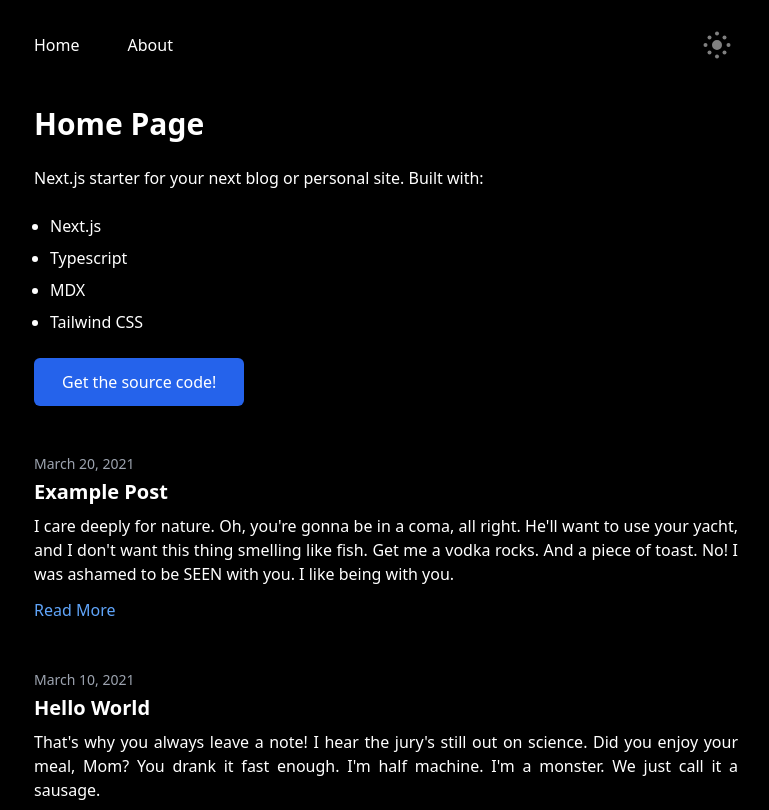
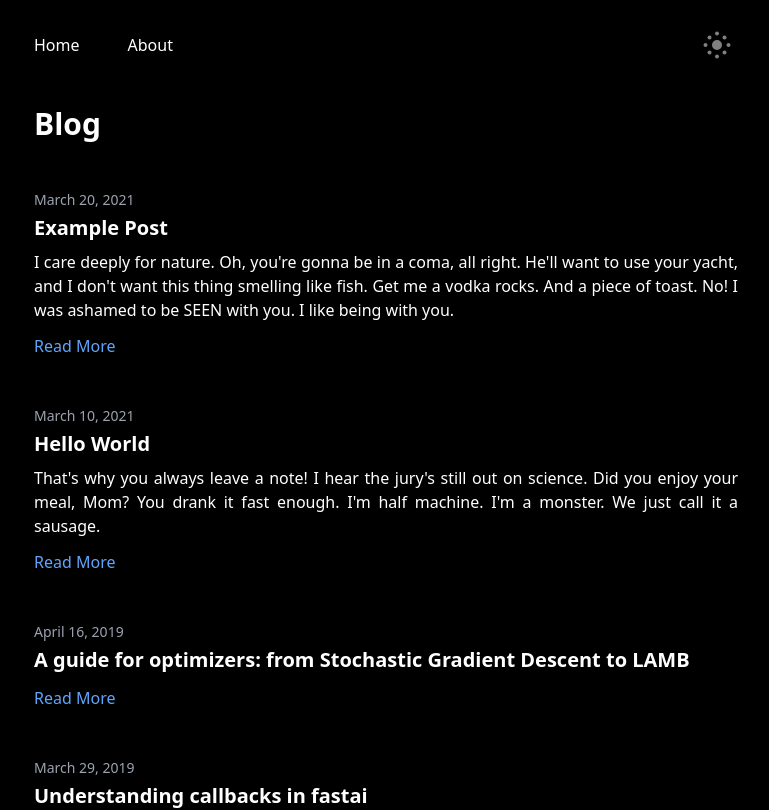
Before and after one commit to pouannes/blog_next, a Next.js app: page / in a window 1280 px wide. Shown: the top 810 px of the page, without its empty margins (254-1023 px from the left). Built offline with nearby package versions, Linux system fonts and the light colour scheme; what @tailwindcss/typography would draw is missing.

Commit message:
remove boilerplate

```diff
--- a/components/Head.tsx
+++ b/components/Head.tsx
@@ -28,7 +28,7 @@
       <meta property="og:title" content={meta.title} />
       <meta property="og:image" content={meta.image} />
       <meta name="twitter:card" content="summary_large_image" />
-      <meta name="twitter:site" content="@huntarosan" />
+      <meta name="twitter:site" content="@PierreOuannes" />
       <meta name="twitter:title" content={meta.title} />
       <meta name="twitter:description" content={meta.description} />
       <meta name="twitter:image" content={meta.image} />
--- a/pages/index.tsx
+++ b/pages/index.tsx
@@ -13,21 +13,7 @@
 export const Index = ({ posts }: IndexProps): JSX.Element => {
   return (
     <Layout>
-      <h1>Home Page</h1>
-      <p>Next.js starter for your next blog or personal site. Built with:</p>
-      <ul className="list-disc pl-4 my-6">
-        <li>Next.js</li>
-        <li className="mt-2">Typescript</li>
-        <li className="mt-2">MDX</li>
-        <li className="mt-2">Tailwind CSS</li>
-      </ul>
-
-      <a
-        href="https://github.com/ChangoMan/nextjs-typescript-mdx-blog"
-        className="inline-block px-7 py-3 rounded-md text-white dark:text-white bg-blue-600 hover:bg-blue-700 hover:text-white dark:hover:text-white"
-      >
-        Get the source code!
-      </a>
+      <h1>Blog</h1>
 
       {posts.map((post) => (
         <article key={post.slug} className="mt-12">
```
